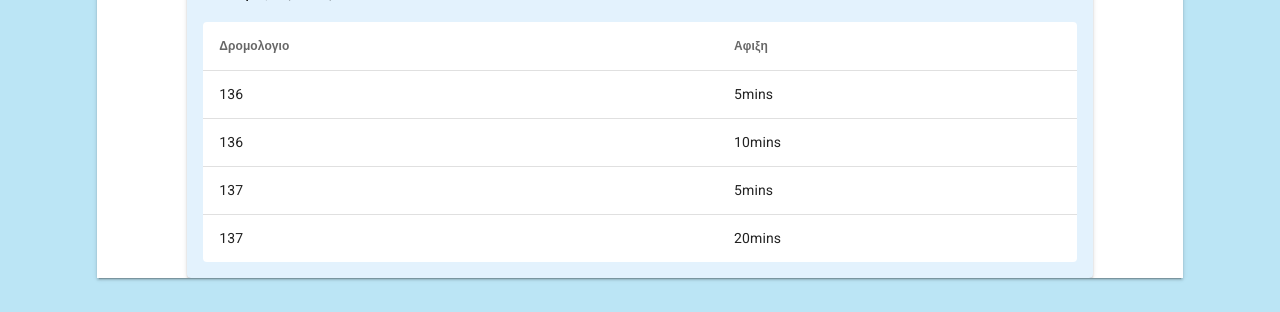
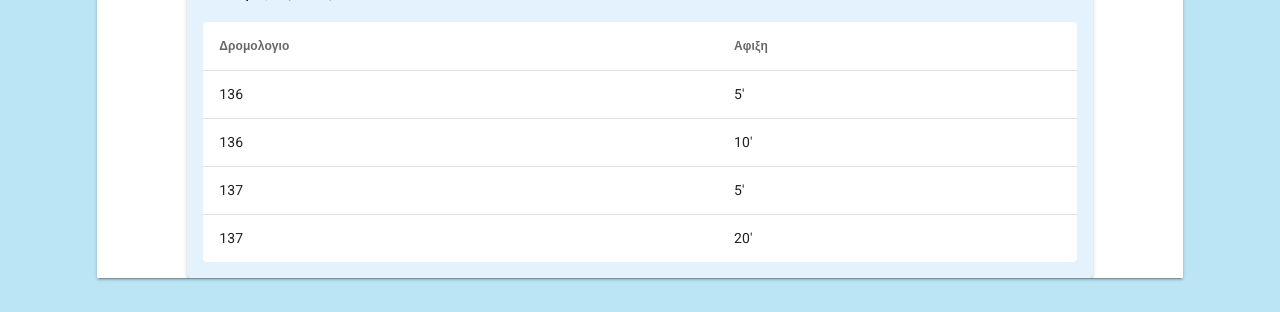
Before and after one commit to giatrakosg/eam3, a Vue app: page /stop/1 in a window 1280 px wide. Shown: the part 265-577 px from the top of the page. Built offline with nearby package versions, Linux system fonts and the light colour scheme.

Commit message:
change min format

```diff
--- a/src/components/StationInfo/Stop/StopArrivalInfo.vue
+++ b/src/components/StationInfo/Stop/StopArrivalInfo.vue
@@ -40,8 +40,8 @@ export default {
   data () {
     return {
       arrivals : [
-        {id : '136' , times : ['5mins','10mins']} ,
-        {id : '137' , times : ['5mins','20mins']} ,
+        {id : '136' , times : ['5\'','10\'']} ,
+        {id : '137' , times : ['5\'','20\'']} ,
       ] ,
       headers : [
         { text: 'Δρομολογιο', value: 'id' },
```
